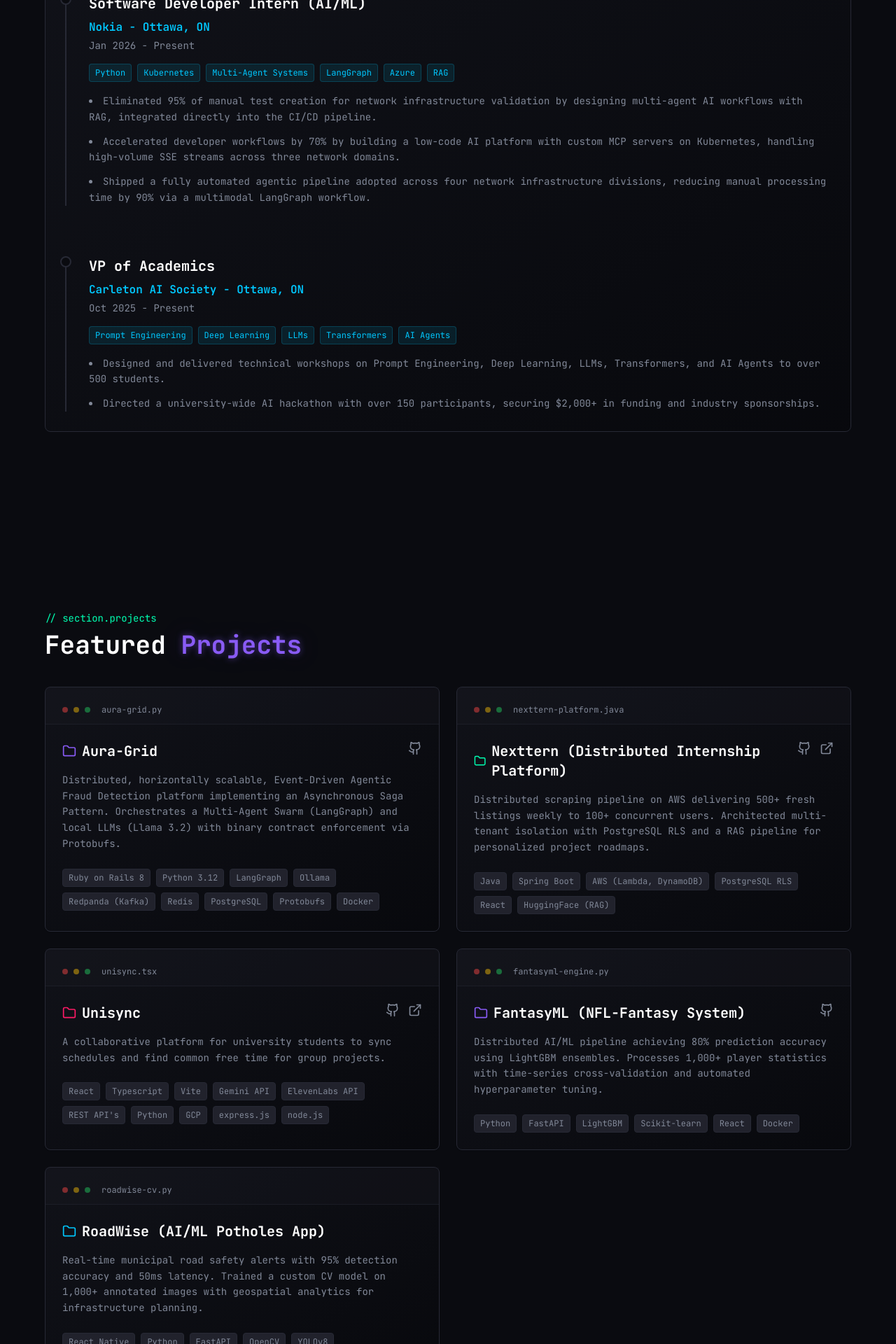
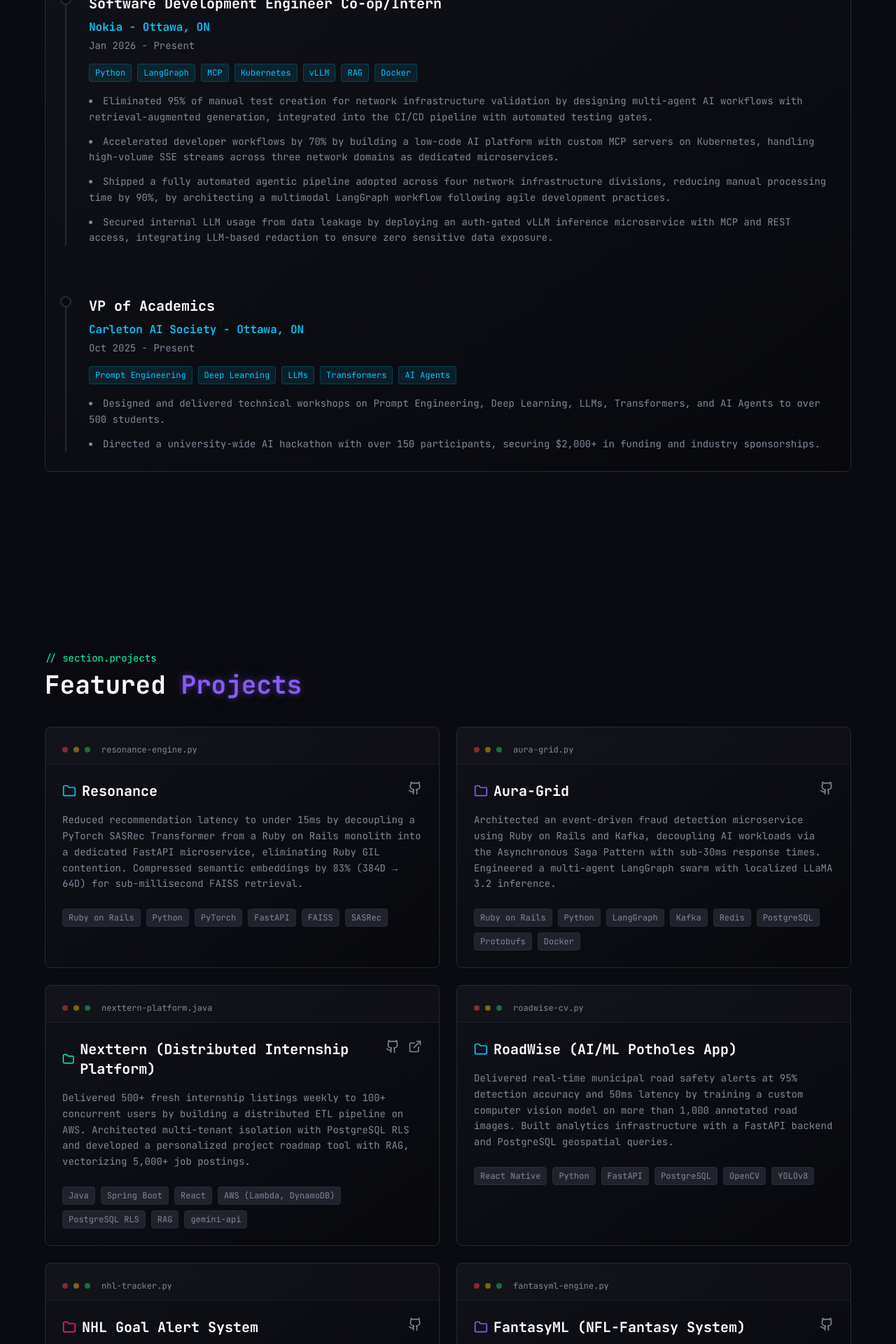
Before and after one commit to yuvraajbains/Personal-Website, a React (Create React App) app: page / in a window 1280 px wide. Shown: the part 2180-4100 px from the top of the page at 70% size. Built offline with nearby package versions, Linux system fonts and the light colour scheme.

Commit message:
update active sections with resume content

```diff
--- a/src/components/sections/Experience.jsx
+++ b/src/components/sections/Experience.jsx
@@ -25,7 +25,7 @@
 
                             <div className="flex flex-col md:flex-row md:items-center justify-between mb-2">
                                 <h3 className="text-xl font-bold text-white flex items-center gap-2 font-mono">
-                                    Software Developer Intern (AI/ML)
+                                    Software Development Engineer Co-op/Intern
                                 </h3>
                             </div>
 
@@ -35,7 +35,7 @@
                             </div>
 
                             <div className="flex flex-wrap gap-2 mb-4">
-                                {["Python", "Kubernetes", "Multi-Agent Systems", "LangGraph", "Azure", "RAG"].map(tech => (
+                                {["Python", "LangGraph", "MCP", "Kubernetes", "vLLM", "RAG", "Docker"].map(tech => (
                                     <span key={tech} className="px-2 py-1 text-xs font-mono rounded bg-neon-cyan/10 text-neon-cyan border border-neon-cyan/20">
                                         {tech}
                                     </span>
@@ -43,9 +43,10 @@
                             </div>
 
                             <ul className="space-y-3 text-muted-foreground list-disc list-inside text-sm leading-relaxed font-mono">
-                                <li>Eliminated 95% of manual test creation for network infrastructure validation by designing multi-agent AI workflows with RAG, integrated directly into the CI/CD pipeline.</li>
-                                <li>Accelerated developer workflows by 70% by building a low-code AI platform with custom MCP servers on Kubernetes, handling high-volume SSE streams across three network domains.</li>
-                                <li>Shipped a fully automated agentic pipeline adopted across four network infrastructure divisions, reducing manual processing time by 90% via a multimodal LangGraph workflow.</li>
+                                <li>Eliminated 95% of manual test creation for network infrastructure validation by designing multi-agent AI workflows with retrieval-augmented generation, integrated into the CI/CD pipeline with automated testing gates.</li>
+                                <li>Accelerated developer workflows by 70% by building a low-code AI platform with custom MCP servers on Kubernetes, handling high-volume SSE streams across three network domains as dedicated microservices.</li>
+                                <li>Shipped a fully automated agentic pipeline adopted across four network infrastructure divisions, reducing manual processing time by 90%, by architecting a multimodal LangGraph workflow following agile development practices.</li>
+                                <li>Secured internal LLM usage from data leakage by deploying an auth-gated vLLM inference microservice with MCP and REST access, integrating LLM-based redaction to ensure zero sensitive data exposure.</li>
                             </ul>
                         </div>
 
--- a/src/components/sections/Projects.jsx
+++ b/src/components/sections/Projects.jsx
@@ -5,10 +5,19 @@
 const Projects = () => {
     const projects = [
         {
+            title: "Resonance",
+            filename: "resonance-engine.py",
+            description: "Reduced recommendation latency to under 15ms by decoupling a PyTorch SASRec Transformer from a Ruby on Rails monolith into a dedicated FastAPI microservice, eliminating Ruby GIL contention. Compressed semantic embeddings by 83% (384D → 64D) for sub-millisecond FAISS retrieval.",
+            tech: ["Ruby on Rails", "Python", "PyTorch", "FastAPI", "FAISS", "SASRec"],
+            color: "blue",
+            github: "https://github.com/yuvraajbains/myResonance",
+            external: null
+        },
+        {
             title: "Aura-Grid",
             filename: "aura-grid.py",
-            description: "Distributed, horizontally scalable, Event-Driven Agentic Fraud Detection platform implementing an Asynchronous Saga Pattern. Orchestrates a Multi-Agent Swarm (LangGraph) and local LLMs (Llama 3.2) with binary contract enforcement via Protobufs.",
-            tech: ["Ruby on Rails 8", "Python 3.12", "LangGraph", "Ollama", "Redpanda (Kafka)", "Redis", "PostgreSQL", "Protobufs", "Docker"],
+            description: "Architected an event-driven fraud detection microservice using Ruby on Rails and Kafka, decoupling AI workloads via the Asynchronous Saga Pattern with sub-30ms response times. Engineered a multi-agent LangGraph swarm with localized LLaMA 3.2 inference.",
+            tech: ["Ruby on Rails", "Python", "LangGraph", "Kafka", "Redis", "PostgreSQL", "Protobufs", "Docker"],
             color: "purple",
             github: "https://github.com/yuvraajbains/Aura-Mesh",
             external: null
@@ -16,37 +25,37 @@
         {
             title: "Nexttern (Distributed Internship Platform)",
             filename: "nexttern-platform.java",
-            description: "Distributed scraping pipeline on AWS delivering 500+ fresh listings weekly to 100+ concurrent users. Architected multi-tenant isolation with PostgreSQL RLS and a RAG pipeline for personalized project roadmaps.",
-            tech: ["Java", "Spring Boot", "AWS (Lambda, DynamoDB)", "PostgreSQL RLS", "React", "HuggingFace (RAG)"],
+            description: "Delivered 500+ fresh internship listings weekly to 100+ concurrent users by building a distributed ETL pipeline on AWS. Architected multi-tenant isolation with PostgreSQL RLS and developed a personalized project roadmap tool with RAG, vectorizing 5,000+ job postings.",
+            tech: ["Java", "Spring Boot", "React", "AWS (Lambda, DynamoDB)", "PostgreSQL RLS", "RAG", "gemini-api"],
             color: "green",
             github: "https://github.com/yuvraajbains/Nexttern",
             external: "https://devpost.com/software/nexttern"
         },
         {
-            title: "Unisync",
-            filename: "unisync.tsx",
-            description: "A collaborative platform for university students to sync schedules and find common free time for group projects.",
-            tech: ["React", "Typescript", "Vite", "Gemini API", "ElevenLabs API", "REST API's", "Python", "GCP", "express.js", "node.js"],
+            title: "RoadWise (AI/ML Potholes App)",
+            filename: "roadwise-cv.py",
+            description: "Delivered real-time municipal road safety alerts at 95% detection accuracy and 50ms latency by training a custom computer vision model on more than 1,000 annotated road images. Built analytics infrastructure with a FastAPI backend and PostgreSQL geospatial queries.",
+            tech: ["React Native", "Python", "FastAPI", "PostgreSQL", "OpenCV", "YOLOv8"],
+            color: "blue",
+            github: null,
+            external: null
+        },
+        {
+            title: "NHL Goal Alert System",
+            filename: "nhl-tracker.py",
+            description: "A fully automated Python app that tracks Edmonton Oilers goals live using the NHL public API and sends instant goal alerts via SMS using Twilio. Runs 24/7 in the cloud with real-time notifications.",
+            tech: ["Python", "Twilio", "Railway", "REST API"],
             color: "red",
-            github: "https://github.com/aditinahar2005/Unisync",
-            external: "https://devpost.com/software/unisync-jnaety"
+            github: "https://github.com/yuvraajbains/NHL-Goal-Alert-System",
+            external: null
         },
         {
             title: "FantasyML (NFL-Fantasy System)",
             filename: "fantasyml-engine.py",
-            description: "Distributed AI/ML pipeline achieving 80% prediction accuracy using LightGBM ensembles. Processes 1,000+ player statistics with time-series cross-validation and automated hyperparameter tuning.",
-            tech: ["Python", "FastAPI", "LightGBM", "Scikit-learn", "React", "Docker"],
+            description: "Full-stack ML pipeline that trains LightGBM ensembles for fantasy football projections, serves FastAPI APIs, and includes a React+TypeScript frontend. Processes player statistics with time-series cross-validation.",
+            tech: ["Python", "FastAPI", "LightGBM", "Scikit-learn", "React", "Docker", "Postgres", "Redis"],
             color: "purple",
             github: "https://github.com/yuvraajbains/NFL-Fantasy-MLPred",
-            external: null
-        },
-        {
-            title: "RoadWise (AI/ML Potholes App)",
-            filename: "roadwise-cv.py",
-            description: "Real-time municipal road safety alerts with 95% detection accuracy and 50ms latency. Trained a custom CV model on 1,000+ annotated images with geospatial analytics for infrastructure planning.",
-            tech: ["React Native", "Python", "FastAPI", "OpenCV", "YOLOv8", "PostgreSQL (GIS)"],
-            color: "blue",
-            github: null,
             external: null
         }
     ];
```
